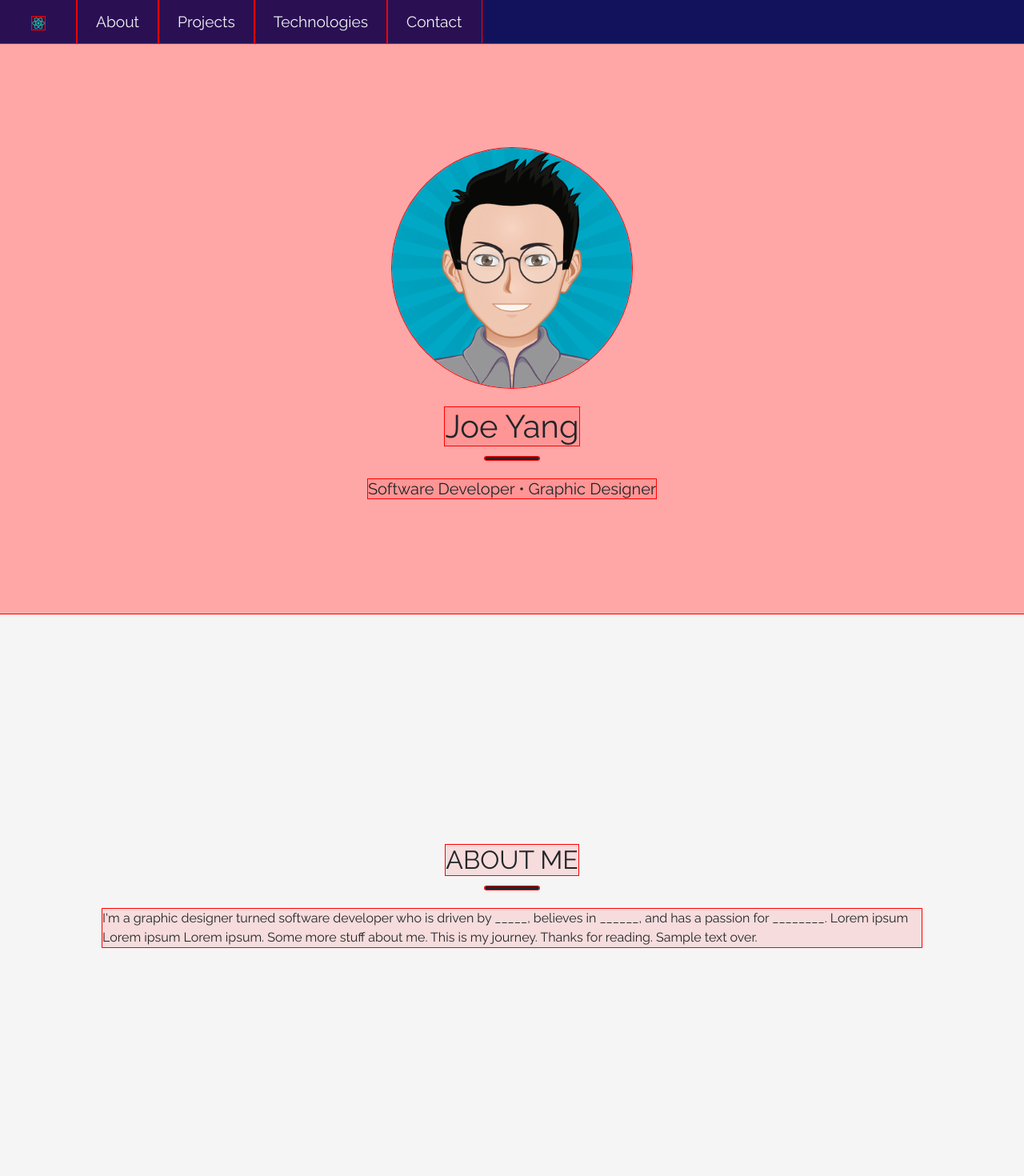
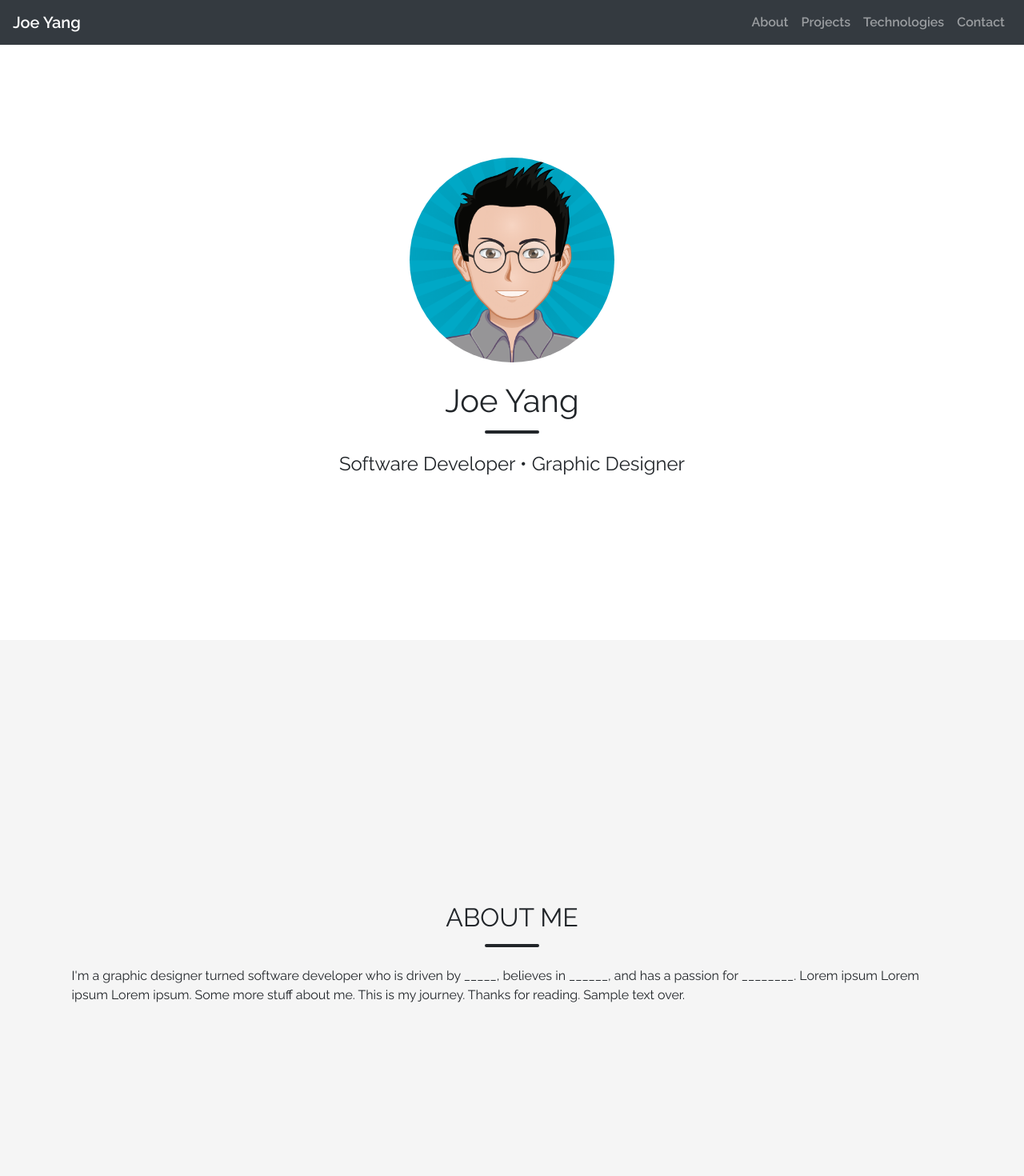
Before and after one commit to jyang81/portfolio-frontend, a React (Create React App) app: page / in a window 1280 px wide. Shown: the top 1470 px of the page at 80% size. Built offline with nearby package versions, Linux system fonts and the light colour scheme.

Commit message:
updated navbar to bootstrap

```diff
--- a/public/index.html
+++ b/public/index.html
@@ -4,11 +4,21 @@
     <meta charset="utf-8" />
     <link rel="shortcut icon" href="%PUBLIC_URL%/favicon.ico" />
     <meta name="viewport" content="width=device-width, initial-scale=1" />
+
     <script src="https://kit.fontawesome.com/5d323b4035.js" crossorigin="anonymous"></script>
+
+    <script src="https://code.jquery.com/jquery-3.4.1.slim.min.js"
+      integrity="sha384-J6qa4849blE2+poT4WnyKhv5vZF5SrPo0iEjwBvKU7imGFAV0wwj1yYfoRSJoZ+n" crossorigin="anonymous"></script>
+    <script src="https://cdn.jsdelivr.net/npm/popper.js@1.16.0/dist/umd/popper.min.js"
+      integrity="sha384-Q6E9RHvbIyZFJoft+2mJbHaEWldlvI9IOYy5n3zV9zzTtmI3UksdQRVvoxMfooAo" crossorigin="anonymous"></script>
+
+    <script src="https://stackpath.bootstrapcdn.com/bootstrap/4.4.1/js/bootstrap.min.js"
+      integrity="sha384-wfSDF2E50Y2D1uUdj0O3uMBJnjuUD4Ih7YwaYd1iqfktj0Uod8GCExl3Og8ifwB6" crossorigin="anonymous"></script>
+
     <meta name="theme-color" content="#000000" />
     <meta
       name="description"
-      content="Web site created using create-react-app"
+      content="Joe Yang's Portfolio website for software development"
     />
     <link rel="apple-touch-icon" href="logo192.png" />
     <!--
--- a/src/App.js
+++ b/src/App.js
@@ -13,7 +13,6 @@ function App() {
   return (
     <div>
       <Nav />
-      <div className="top-spacer"><a name="home" href="true"> </a></div>
       <Home />
       <About />
       <Projects />
--- a/src/components/About.js
+++ b/src/components/About.js
@@ -2,14 +2,11 @@ import React from 'react';
 
 const About = () => {
     return (
-        // eslint-disable-next-line jsx-a11y/anchor-is-valid
-        <a name="about">
-        <main className="light-bg">
+        <main className="light-bg" id="about">
             <h2>ABOUT ME</h2>
             <hr />
             <p>I'm a graphic designer turned software developer who is driven by _____, believes in ______, and has a passion for ________. Lorem ipsum Lorem ipsum Lorem ipsum. Some more stuff about me. This is my journey. Thanks for reading. Sample text over.</p>
         </main>
-        </a>
     );
 };
 
--- a/src/components/Contact.js
+++ b/src/components/Contact.js
@@ -6,12 +6,10 @@ const COL = "col-auto center-icons"
 
 const Contact = () => {
     return (
-      // eslint-disable-next-line jsx-a11y/anchor-is-valid
-      <a name="contact">
-        <main className="dark-bg">
+        <main className="dark-bg" id="contact">
           <h2>GET IN TOUCH</h2>
           <hr />
-          <p>Please contact me at any of the following:</p>
+          <h6>Please contact me at any of the following:</h6>
           <div className="section">
             <div className="row justify-content-center">
               <div className={COL}>
@@ -77,7 +75,6 @@ const Contact = () => {
             </div>
           </div>
         </main>
-      </a>
     );
 };
 
--- a/src/components/Home.js
+++ b/src/components/Home.js
@@ -2,12 +2,12 @@ import React from 'react';
 
 const Home = () => {
     return (
-        <main>
+        <main id="home">
           <img src="myAvatar.png" alt="avatar" className="mainimage" />
           <br />
           <h1>Joe Yang</h1>
           <hr/>
-          <h5>Software Developer • Graphic Designer</h5>
+          <h4>Software Developer • Graphic Designer</h4>
         </main>
     );
 };
--- a/src/components/Nav.js
+++ b/src/components/Nav.js
@@ -3,20 +3,50 @@ import React from 'react';
 
 const Nav = () => {
     return (
-        <nav>
-
-            <a href="#home"><img src="logo192.png" className="logo" alt="Joe Yang logo" /></a>
-
-            <a href="#about">About</a>
-            <a href="#projects">Projects</a>
-            <a href="#tech">Technologies</a>
-            <a href="#contact">Contact</a>
-            {/* <a href="javascript:void(0);" class="icon" >
-                <i class="fa fa-bars"></i>
-            </a> */}
-
-        </nav>
-    )
+      <nav className="navbar fixed-top navbar-expand-md navbar-dark bg-dark bold">
+        <a className="navbar-brand" href="/">
+          <span className="sr-only">(current)</span>Joe Yang
+        </a>
+        <button
+          className="navbar-toggler"
+          type="button"
+          data-toggle="collapse"
+          data-target="#navbarNavAltMarkup"
+          aria-controls="navbarNavAltMarkup"
+          aria-expanded="false"
+          aria-label="Toggle navigation"
+        >
+          <span className="navbar-toggler-icon"></span>
+        </button>
+        <div className="collapse navbar-collapse" id="navbarNavAltMarkup">
+          <div className="navbar-nav ml-auto">
+            <a className="nav-item nav-link" href="#about">
+              About
+            </a>
+            <a className="nav-item nav-link" href="#projects">
+              Projects
+            </a>
+            <a className="nav-item nav-link" href="#tech">
+              Technologies
+            </a>
+            <a className="nav-item nav-link" href="#contact">
+              Contact
+            </a>
+          </div>
+        </div>
+      </nav>
+    );
 }
 
 export default Nav;
+
+
+    //   <nav className="navbar-brand navbar-expand-md navbar-dark bg-primary">
+    //     <a href="#home">
+    //       <img src="logo192.png" className="logo" alt="Joe Yang logo" />
+    //     </a>
+    //     <a href="#about">About</a>
+    //     <a href="#projects">Projects</a>
+    //     <a href="#tech">Technologies</a>
+    //     <a href="#contact">Contact</a>
+    //   </nav>;
--- a/src/components/Projects.js
+++ b/src/components/Projects.js
@@ -5,9 +5,7 @@ const CARD = "card mb-4 shadow-sm";
 
 const Projects = () => {
     return (
-      // eslint-disable-next-line jsx-a11y/anchor-is-valid
-      <a name="projects">
-        <main name="projects">
+        <main name="projects" id="projects">
           <h2>PROJECTS</h2>
           <hr />
           <h6>Please note that live demos may take a little while to load.</h6>
@@ -44,7 +42,7 @@ const Projects = () => {
                           <i className="fab fa-github"></i> GitHub
                         </a>
                       </div>
-                      <medium className="text-muted right">More info</medium>
+                      <small className="text-muted right">More info</small>
                     </div>
                   </div>
                 </div>
@@ -80,7 +78,7 @@ const Projects = () => {
                           <i className="fab fa-github"></i> GitHub
                         </a>
                       </div>
-                      <medium className="text-muted right">More info</medium>
+                      <small className="text-muted right">More info</small>
                     </div>
                   </div>
                 </div>
@@ -117,7 +115,7 @@ const Projects = () => {
                           <i className="fab fa-github"></i> GitHub
                         </a>
                       </div>
-                      <medium className="text-muted right">More info</medium>
+                      <small className="text-muted right">More info</small>
                     </div>
                   </div>
                 </div>
@@ -155,7 +153,7 @@ const Projects = () => {
                           <i className="fab fa-github"></i> GitHub
                         </a>
                       </div>
-                      <medium className="text-muted right">More info</medium>
+                      <small className="text-muted right">More info</small>
                     </div>
                   </div>
                 </div>
@@ -163,7 +161,6 @@ const Projects = () => {
             </div>
           </div>
         </main>
-      </a>
     );
 };
 
--- a/src/components/Tech.js
+++ b/src/components/Tech.js
@@ -5,9 +5,7 @@ const COLUMN = "logo-wrapper col-6 col-sm-4 col-md-3 col-lg-2"
 
 const Tech = () => {
     return (
-        // eslint-disable-next-line jsx-a11y/anchor-is-valid
-        <a name="tech">
-        <main className="light-bg">
+        <main className="light-bg" id="tech">
             <h2>TECHNOLOGIES</h2>
             <hr />
             <h6>I'm quite adaptable and am open to learning new languages and tools.</h6>
@@ -121,7 +119,6 @@ const Tech = () => {
             </div>
             </div>
         </main>
-        </a>
     );
 };
 
--- a/src/css/contact.css
+++ b/src/css/contact.css
@@ -14,5 +14,5 @@
 }
 
 .contact-link:hover {
-    color: silver;
+    color: rgb(59, 180, 228);
 }
--- a/src/css/index.css
+++ b/src/css/index.css
@@ -1,9 +1,10 @@
 
-/* USE FOR DEBUGGING */
+/* ===== USE FOR LAYOUT DEBUGGING ===== */
 html * {
-    background: rgba(255, 0, 0, .1);
-    box-shadow: 0 0 0 1px red;
+    /* background: rgba(255, 0, 0, .1);
+    box-shadow: 0 0 0 1px red; */
 }
+/* ============================= */
 
 body {
   margin: 0;
@@ -17,64 +18,13 @@ code {
     monospace;
 }
 
+/* ===== HEADER DECORATION ===== */
 hr {
   border: 2px solid;
   border-radius: 2px;
   width: 4rem;
   margin: 0.35rem 0 1.5rem 0;
 }
-
-.top-spacer {
-  height: 3rem;
-}
-
-nav {
-  display: flex;
-  flex-direction: row;
-  flex-wrap: no-wrap;
-  justify-content: flex-start;
-  align-items: center;
-  align-content: center;
-  background: #12125c;
-  position: fixed;
-  width: 100vw;
-  z-index: 500;
-}
-
-nav .logo {
-  max-height: 1rem;
-  /* float: left; */
-  margin: 0px 1rem;
-  padding: 0;
-}
-
-nav a {
-  /* float: left; */
-  /* display: block; */
-  color: #f2f2f2;
-  /* text-align: center; */
-  padding: 0.8rem 1.5rem;
-  text-decoration: none !important;
-  font-size: 1.2rem;
-  margin: 0;
-}
-
-nav a:hover {
-  color: rgb(15, 237, 185);
-}
-
-nav a:active {
-  background-color: rgb(53, 223, 223);
-  color: white;
-}
-
-nav .icon {
-  display: none;
-}
-
-/* #name {
-  float: left;
-} */
 
 main {
   display: flex;
@@ -83,12 +33,26 @@ main {
   justify-content: center;
   align-items: center;
   align-content: center;
-  /* text-align: center; */
-  min-height: 90vh;
-  /* max-width: 1000px; */
+  min-height: 100vh;
   margin: 0 auto;
-  padding: 50px 10vw;
+  padding: 100px 7vw;
 }
+
+h2, h6, h4{
+  text-align: center;
+}
+
+@media (max-width: 768px) {
+  .row {
+   margin-left: 0 !important;
+   margin-right: 0 !important;
+  }
+}
+
+.container {
+  padding: 0;
+}
+
 
 .light-bg {
   background-color: rgb(245, 245, 245);
@@ -107,18 +71,19 @@ footer {
   color: white;
 }
 
+/* PROFILE PIC */
 .mainimage {
   border-radius: 50%;
-  max-height: 300px;
+  max-height: 16rem;
 }
 
+/* ===== PROJECT THUMBNAILS ===== */
 .project-image {
   background-size: cover;
   background-position: 50% 50%;
   background-repeat: no-repeat;
   height: 250px;
 }
-
 .p1 {
   background-image: url("/ss-basecamp1.png");
 }
@@ -132,7 +97,8 @@ footer {
   background-image: url("/ss-demojify1.png");
 }
 
-/* Bold Titles */
+/* ============================= */
+
 .bold {
   font-weight: 600;
 }
@@ -140,3 +106,49 @@ footer {
 .right {
   text-align: right;
 }
+
+/*
+nav {
+  display: flex;
+  flex-direction: row;
+  flex-wrap: no-wrap;
+  justify-content: flex-start;
+  align-items: center;
+  align-content: center;
+  background: #12125c;
+  position: fixed;
+  width: 100vw;
+  z-index: 500;
+}
+*/
+/* nav .logo {
+  max-height: 1rem;
+  margin: 0px 1rem;
+  padding: 0;
+} */
+
+
+/* nav a {
+  float: left;
+  display: block;
+  color: #f2f2f2;
+  text-align: center;
+  padding: 0.8rem 1.5rem;
+  text-decoration: none !important;
+  font-size: 1.2rem;
+  margin: 0;
+}  */
+
+
+/* nav a:hover {
+  color: rgb(15, 237, 185);
+}
+
+nav a:active {
+  background-color: rgb(53, 223, 223);
+  color: white;
+}
+
+nav .icon {
+  display: none;
+} */
```
